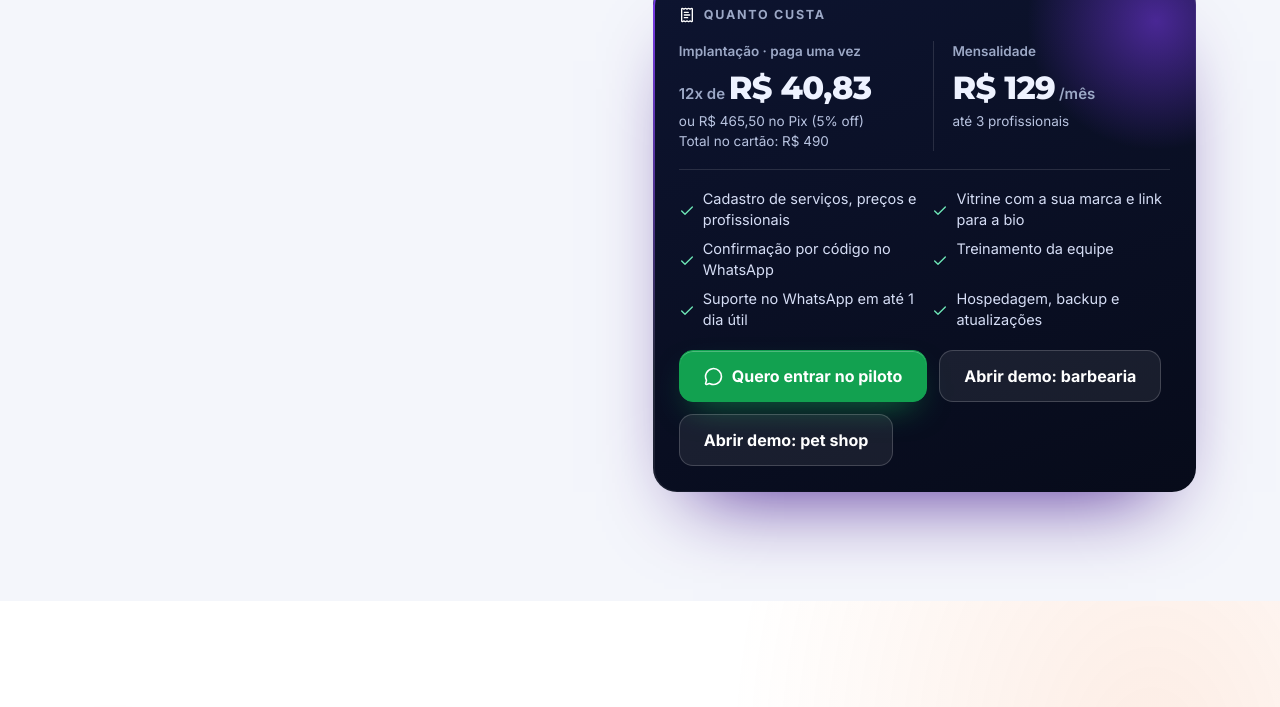
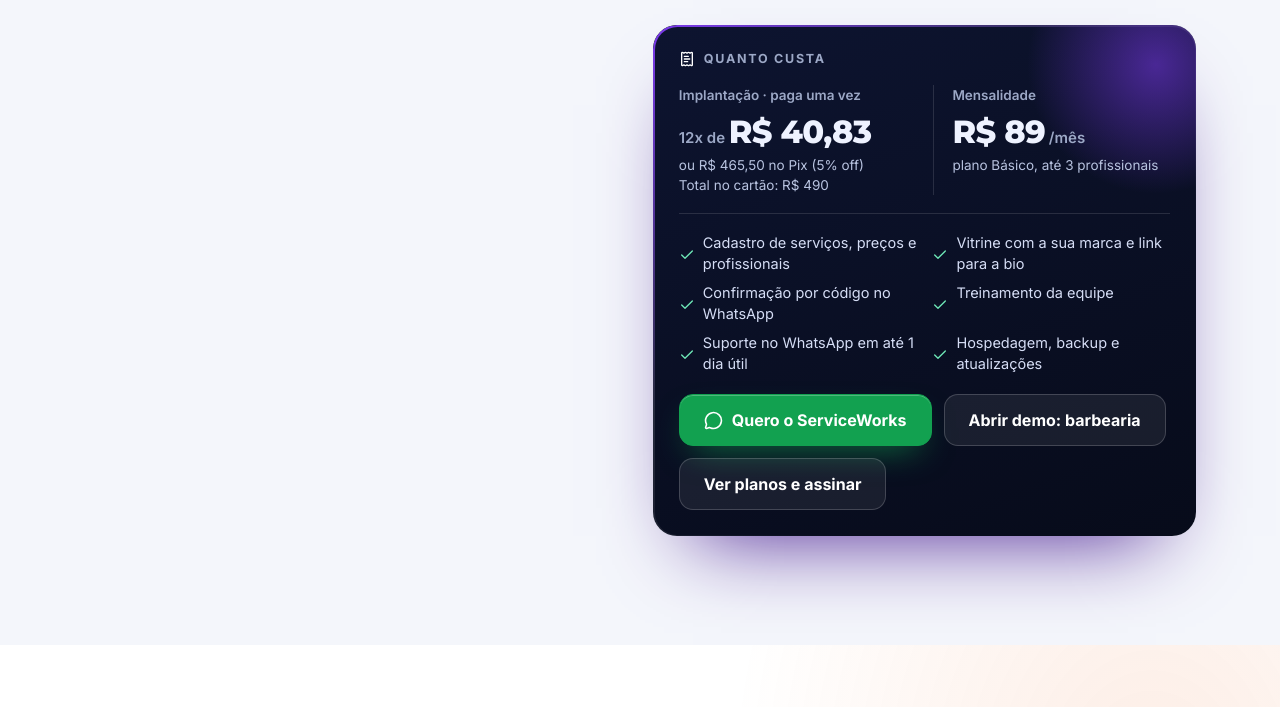
Before and after one commit to LucasLDiogo/LucasLDiogo.github.io, a plain HTML site: page works/portfolio/index.html in a window 1280 px wide. Shown: the part 6203-6910 px from the top of the page. Drawn offline with Linux system fonts and the light colour scheme; animation ran at ten frames a second.

Commit message:
ServiceWorks disponível no site de produtos (link para o site de venda, a partir de R$ 89) e cartões do /assinar com o que o sistema inclui
Co-Authored-By: Claude Opus 5.5 <noreply@anthropic.com>
Claude-Session: https://claude.ai/code/session_01X7tGxbB3R3p4XktJSXPT17

```diff
--- a/works/conta/conta.js
+++ b/works/conta/conta.js
@@ -59,7 +59,7 @@
       $("#versoesLista").innerHTML = P.versoes.map((v) => `<button type="button" class="versao" role="radio" aria-checked="false" data-ver="${v}"><b>${esc((VERSOES[v] || [v])[0])}</b><span>${esc((VERSOES[v] || ["", ""])[1])}</span></button>`).join("");
       if (pv && P.versoes.includes(pv)) escolheVersao(pv);
     }
-    $("#planos").innerHTML = P.planos.map((p) => { const itens = itensDoPlano(p.limites); return `<button type="button" class="plano" data-plano="${p.id}" aria-pressed="false"><b>${esc(p.nome)}</b><span class="preco">${reais(p.preco_centavos)}<small>/${p.ciclo === "anual" ? "ano" : "mês"}</small></span>
+    $("#planos").innerHTML = P.planos.map((p) => { const itens = (P.produto && P.produto.slug === "serviceworks" ? ["Agenda, vitrine, CRM, caixa, estoque, promoções e indicadores"] : []).concat(itensDoPlano(p.limites)); return `<button type="button" class="plano" data-plano="${p.id}" aria-pressed="false"><b>${esc(p.nome)}</b><span class="preco">${reais(p.preco_centavos)}<small>/${p.ciclo === "anual" ? "ano" : "mês"}</small></span>
       <ul>${itens.length ? itens.map((t) => `<li>${esc(t)}</li>`).join("") : "<li>tudo incluso</li>"}</ul></button>`; }).join("") || '<p class="aviso">Nenhum plano à venda neste momento. Fale com a LLD Works.</p>';
     const alvo = pre && P.planos.find((p) => String(p.id) === pre || semAcento(p.nome) === semAcento(pre));
     if (alvo) escolhe(alvo.id);
--- a/works/portfolio/index.html
+++ b/works/portfolio/index.html
@@ -334,7 +334,7 @@ const P = [
   ob:['“E se o robô responder errado?”','Ele responde só com o que está na base do seu negócio. O que não sabe, passa para uma pessoa da equipe, com todo o histórico da conversa.'],
   d:'https://agentworks-demo.lldworks.com.br',dl:'Abrir demo (painel real)',x:['agentworks.lldworks.com.br','https://agentworks.lldworks.com.br'],xl:'Entrar com login',k:4,
   cap:['Login com senha e 2FA','Conversa: responde, agenda, transfere','Base de conhecimento editável','Histórico de atendimentos']},
- {s:'serviceworks',n:'Service',c:'#7C3AED',st:['pilot','Em piloto · previsão jan–fev/2027'],f:'Agenda online para serviços',impl:490,mes:129,mn:'até 3 profissionais',
+ {s:'serviceworks',n:'Service',c:'#7C3AED',st:['live','Disponível · versões Pet, Beleza, Barber e Clínica'],f:'Gestão completa para negócios de serviço',impl:490,mes:89,mn:'plano Básico, até 3 profissionais',
   dor:'Minha agenda vive com buraco e cliente que não aparece.',
   h:'Horário vazio não volta.',
   pd:'O dia começa cheio no caderno e termina com três faltas. Entre um atendimento e outro, alguém para tudo para responder “tem horário?”. E quem faltou nunca é lembrado de voltar.',
@@ -343,7 +343,7 @@ const P = [
   e:['Vitrine com combos e promoções','Agenda por profissional com encaixes','Lista de espera automática','Lembretes e confirmação no WhatsApp','CRM de recorrência','Assistente que agenda e remarca'],
   inc:['Cadastro de serviços, preços e profissionais','Vitrine com a sua marca e link para a bio','Confirmação por código no WhatsApp','Treinamento da equipe'],
   ob:['“Meus clientes preferem chamar no WhatsApp.”','Ótimo: o link da agenda vai no WhatsApp e na bio, e o assistente também agenda e remarca pela conversa.'],
-  d:'https://serviceworks-demo.lldworks.com.br/barbearia',dl:'Abrir demo: barbearia',d2:'https://serviceworks-demo.lldworks.com.br/pet',d2l:'Abrir demo: pet shop',x:['serviceworks.lldworks.com.br','https://serviceworks.lldworks.com.br'],xl:'Entrar com login',k:5,
+  d:'https://serviceworks-demo.lldworks.com.br/barbearia',dl:'Abrir demo: barbearia',d2:'https://serviceworks.lldworks.com.br/',d2l:'Ver planos e assinar',x:['serviceworks.lldworks.com.br','https://serviceworks.lldworks.com.br'],xl:'Ver planos e assinar',k:5,
   cap:['Login com senha e 2FA','Agenda do dia por profissional','Vitrine pública com reserva segura','Clientes e recorrência','Assistente de agendamento']},
  {s:'salesworks',n:'Sales',c:'#EA580C',st:['pilot','Loja pronta · CRM em piloto, previsão jan–fev/2027'],f:'Loja online com CRM de vendas',impl:790,mes:189,mn:'vitrine, pedidos e CRM',
   dor:'Vendo pelo direct e me perco nos pedidos.',
```
